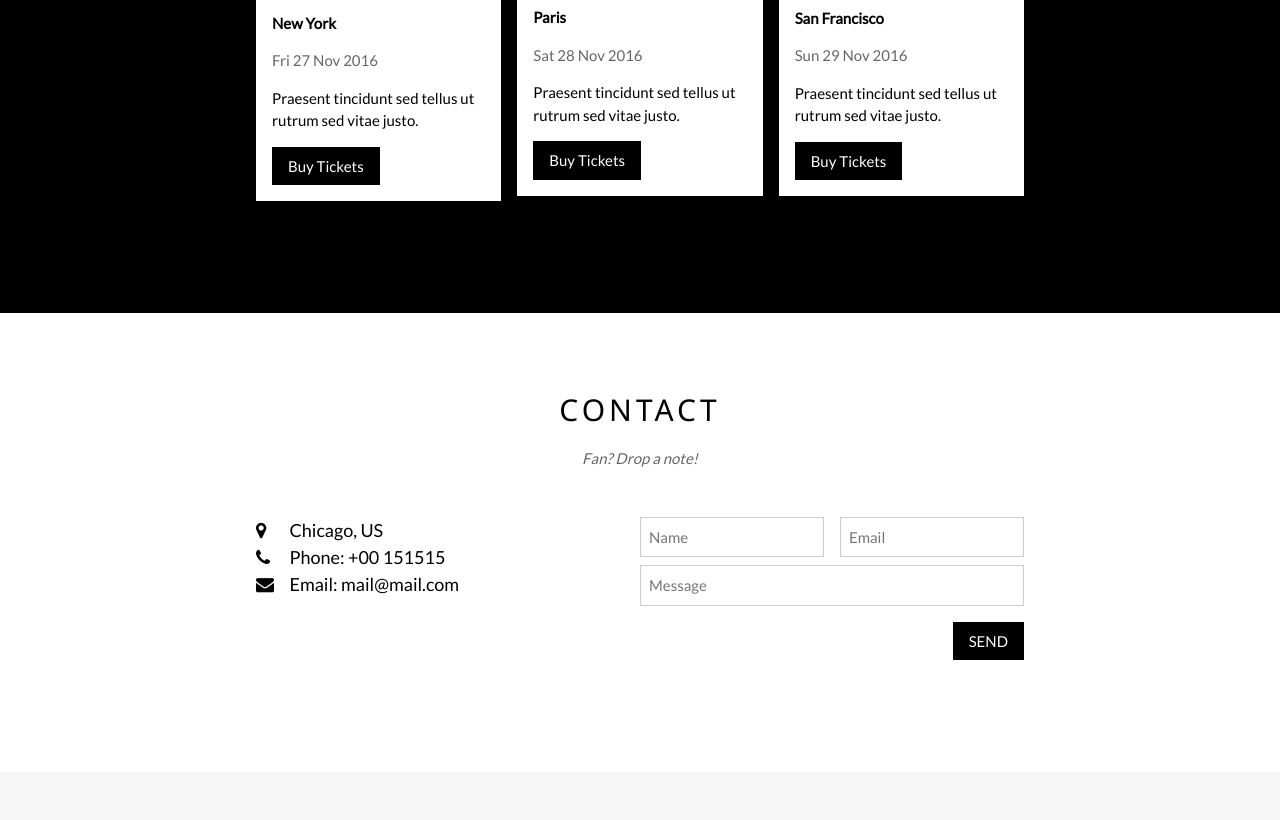
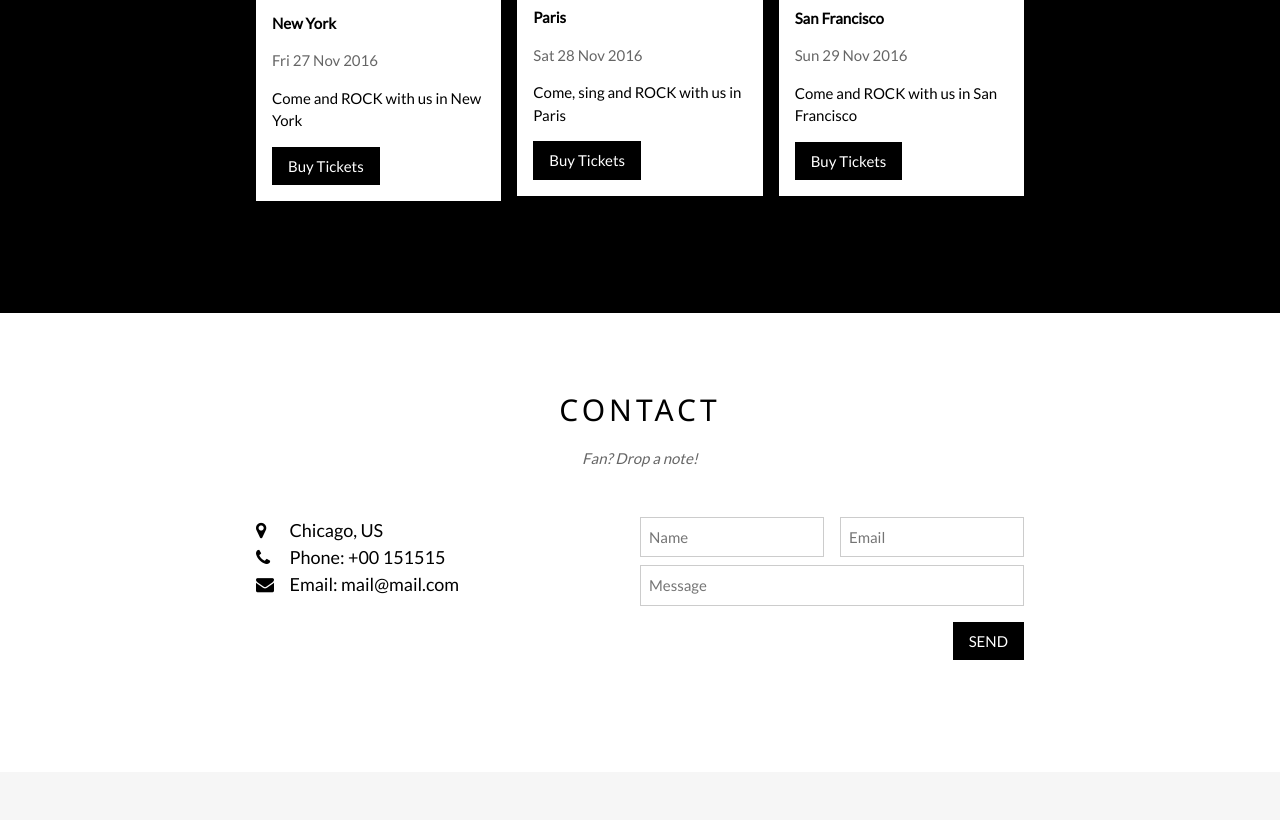
Before and after one commit to SebastianRuiz9/EntregaFinalRuiz, a plain HTML site: page index.html in a window 1280 px wide. Shown: the part 2007-2827 px from the top of the page. Drawn offline with nearby package versions, Linux system fonts and the light colour scheme.

Commit message:
ultimos cambios

```diff
--- a/index.html
+++ b/index.html
@@ -117,7 +117,7 @@ body {font-family: "Lato", sans-serif}
           <div class="w3-container w3-white">
             <p><b>New York</b></p>
             <p class="w3-opacity">Fri 27 Nov 2016</p>
-            <p>Praesent tincidunt sed tellus ut rutrum sed vitae justo.</p>
+            <p>Come and ROCK with us in New York</p>
             <button class="w3-button w3-black w3-margin-bottom" onclick="document.getElementById('ticketModal').style.display='block'">Buy Tickets</button>
           </div>
         </div>
@@ -126,7 +126,7 @@ body {font-family: "Lato", sans-serif}
           <div class="w3-container w3-white">
             <p><b>Paris</b></p>
             <p class="w3-opacity">Sat 28 Nov 2016</p>
-            <p>Praesent tincidunt sed tellus ut rutrum sed vitae justo.</p>
+            <p> Come, sing and ROCK with us in Paris</p>
             <button class="w3-button w3-black w3-margin-bottom" onclick="document.getElementById('ticketModal').style.display='block'">Buy Tickets</button>
           </div>
         </div>
@@ -135,7 +135,7 @@ body {font-family: "Lato", sans-serif}
           <div class="w3-container w3-white">
             <p><b>San Francisco</b></p>
             <p class="w3-opacity">Sun 29 Nov 2016</p>
-            <p>Praesent tincidunt sed tellus ut rutrum sed vitae justo.</p>
+            <p>Come and ROCK with us in San Francisco</p>
             <button class="w3-button w3-black w3-margin-bottom" onclick="document.getElementById('ticketModal').style.display='block'">Buy Tickets</button>
           </div>
         </div>
```
